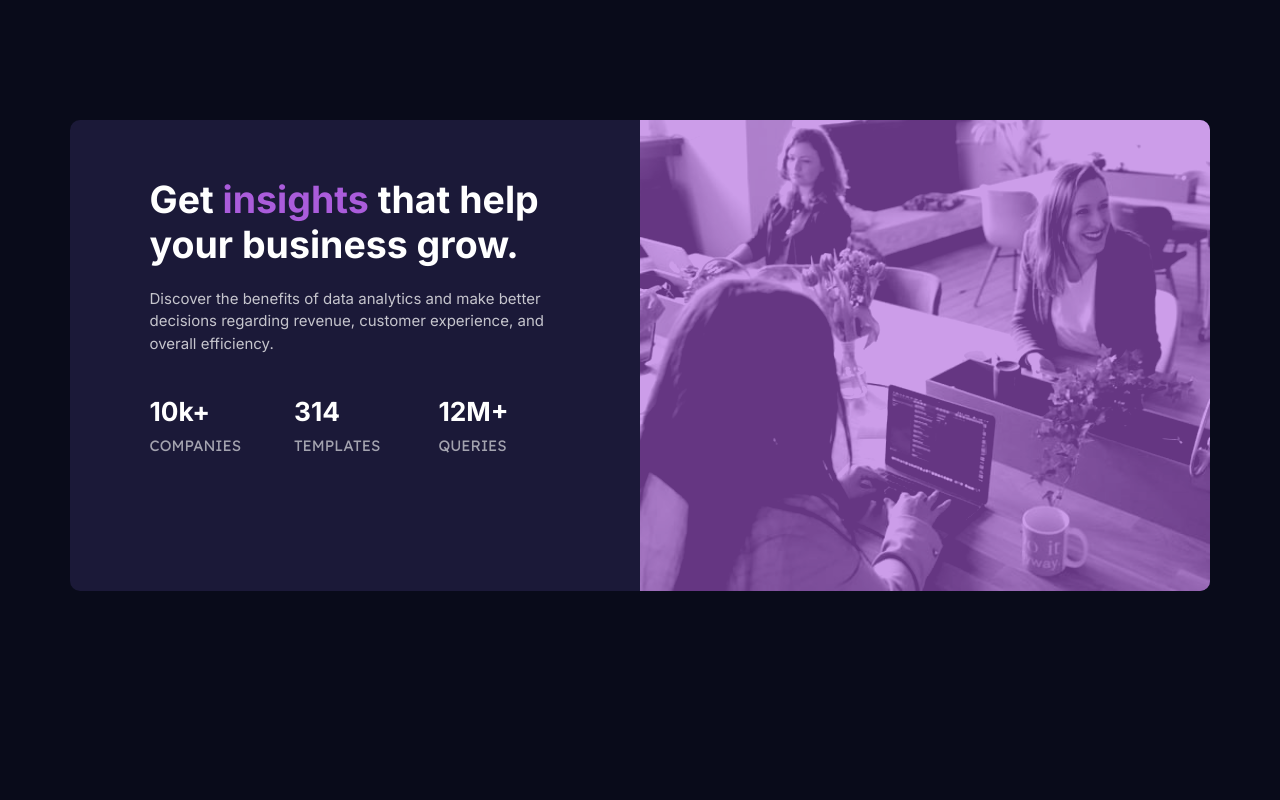
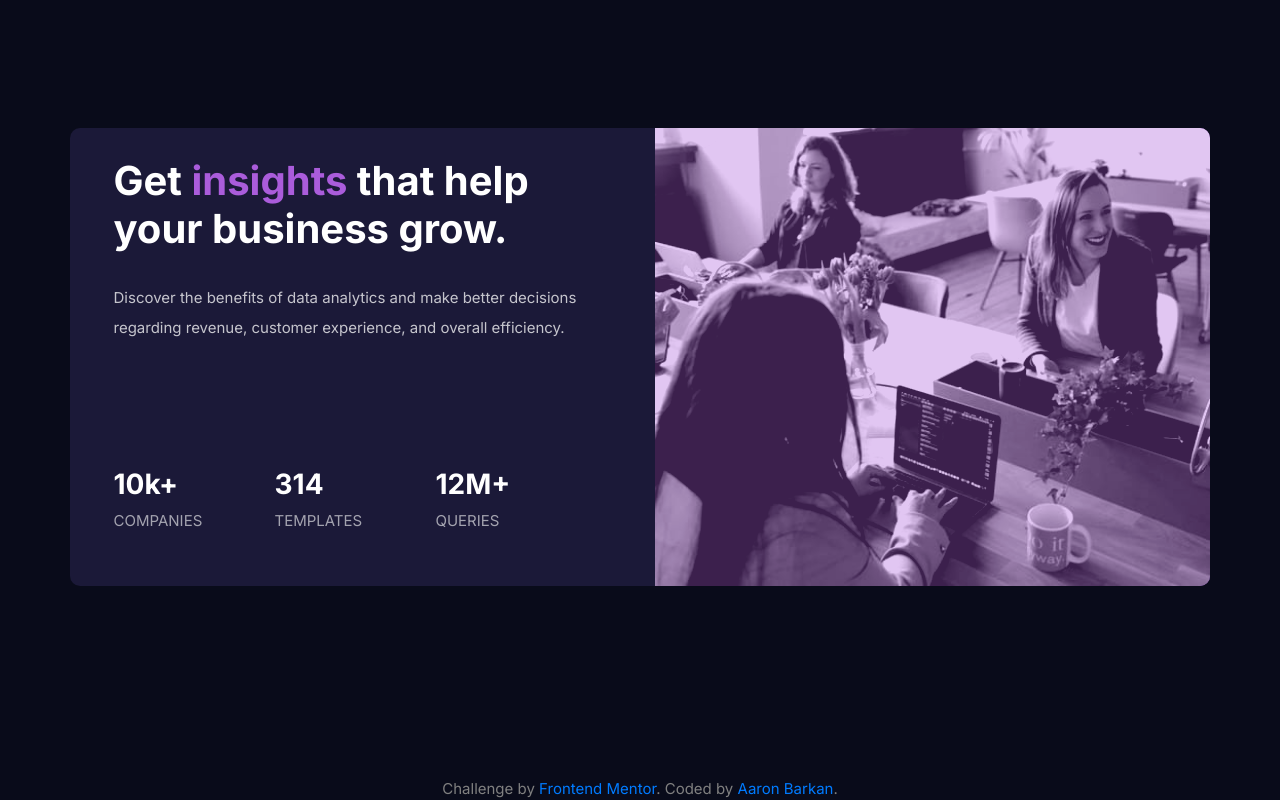
Before and after one commit to 0rokuSaki/stats-preview-card-component, a plain HTML site: page index.html in a window 1280 px wide. Drawn offline with nearby package versions, Linux system fonts and the light colour scheme.

Commit message:
Add files via upload

```diff
--- a/css/styles.css
+++ b/css/styles.css
@@ -1,126 +1,124 @@
-html, body {
+body {
   background-color: hsl(233, 47%, 7%);
-  color: #fff;
-  font-family: Inter, sans-serif;
+  font-family: "Inter", sans-serif;
   font-size: 15px;
-  height: 100%;
-  padding: 32px 16px;
+  text-align: center;
+}
+
+/* Main Section */
+#main-section {
+  padding: 64px 16px;
 }
 
 .main-container {
   background-color: hsl(244, 38%, 16%);
   border-radius: 10px;
-  position: absolute;
-  width: 95%;
-  left: 0;
-  right: 0;
-  top: 15%;
-  margin-left: auto;
-  margin-right: auto;
+  padding: 0;
+}
+/* Header & Stats */
+.main-header, .stat-header {
+  color: hsl(0, 0%, 100%);
+  font-weight: 700;
 }
 
-.image-container {
-  background-color: hsl(277, 64%, 61%);
-  border-top-right-radius: 10px;
-  border-bottom-right-radius: 10px;
-  padding: 0;
+.main-header-accent {
+  color: hsl(277, 64%, 61%);
 }
 
 .info-container {
-  padding: 5%;
-}
-
-.main-heading, .stat-heading {
-  font-weight: bold;
-}
-
-.main-heading-accent {
-  color: hsl(277, 64%, 61%);
+  padding: 2.5% 5%;
 }
 
 .main-paragraph {
   color: hsla(0, 0%, 100%, 0.75);
-  margin-top: 5%;
-}
-
-.stats-container {
-  margin-top: 10%;
+  line-height: 2;
 }
 
 .stat-paragraph {
   color: hsla(0, 0%, 100%, 0.6);
-  font-family: Lexend Deca, sans-serif;
-  font-weight: 400;
 }
 
-.image-header-desktop {
-  border-top-right-radius: 10px;
-  border-bottom-right-radius: 10px;
-  filter: contrast(150%);
-  opacity: 0.4;
-  width: 100%;
-  height: auto;
+.stats-container {
+  padding-left: 0;
 }
 
-.image-header-mobile {
-  border-top-right-radius: 10px;
-  border-top-left-radius: 10px;
-  filter: contrast(150%);
-  opacity: 0.4;
+/* Image */
+.image-header-desktop, .image-header-mobile {
+  filter: opacity(0.65) contrast(150%);
+  height: auto;
   width: 100%;
-  height: auto;
+}
+
+.image-overlay {
+  background-color: hsl(277, 64%, 61%);
+}
+
+/* Attribution Section */
+.attribution {
+  color: grey;
+  position: fixed;
+  bottom: 0;
+  left: 0;
+  right: 0;
 }
 
 /* Media Queries */
-@media only screen and (min-width: 1024px) {
+@media(min-width: 1200px) {
+    .main-paragraph {
+      margin: 30px 0 125px;
+    }
+}
+
+@media(min-width: 992px) {
+  #main-section {
+    padding: 128px 16px;
+  }
+
+  .main-header {
+    margin-top: 0;
+  }
+
   .image-header-mobile {
     display: none;
   }
 
-  .info-container {
-    text-align: left !important;
+  .image-header-desktop {
+    border-top-right-radius: 10px;
+    border-bottom-right-radius: 10px;
+  }
+
+  .image-overlay {
+    display: block;
+    border-top-right-radius: 10px;
+    border-bottom-right-radius: 10px;
   }
 }
 
-@media only screen and (max-width: 1024px) {
-  .main-container {
-    position: static;
-    width: 100%;
-  }
-
-  .main-heading {
-    font-size: 4rem;
-  }
-
+@media(max-width: 992px) {
   .main-paragraph {
-    font-size: 2rem;
-    margin-top: 32px;
+    margin: 16px 0;
   }
 
   .stat-item {
-    margin: 16px 0;
-  }
-
-  .stat-heading {
-    font-size: 3rem;
-  }
-
-  .stat-paragraph {
-    font-size: 2rem;
-  }
-
-  .info-container {
-    text-align: center !important;
+    margin: 10px 0;
   }
 
   .image-header-desktop {
     display: none;
   }
 
-  .image-container {
-    border-top-right-radius: 16px;
-    border-top-left-radius: 16px;
-    border-bottom-right-radius: 0;
-    padding: 0;
+  .image-header-mobile {
+    display: block;
+    border-top-right-radius: 10px;
+    border-top-left-radius: 10px;
+  }
+
+  .image-overlay {
+    border-top-right-radius: 10px;
+    border-top-left-radius: 10px;
+  }
+
+  .attribution {
+    position: static;
   }
 }
--- a/index.html
+++ b/index.html
@@ -1,68 +1,74 @@
 <!DOCTYPE html>
-<html lang="en" dir="ltr">
+<html lang="en">
 
 <head>
-  <meta charset="utf-8">
-  <title>Stats preview card component</title>
+  <meta charset="UTF-8">
 
-  <!-- Bootstrap Stylesheets -->
-  <link href="https://cdn.jsdelivr.net/npm/bootstrap@5.0.1/dist/css/bootstrap.min.css" rel="stylesheet" integrity="sha384-+0n0xVW2eSR5OomGNYDnhzAbDsOXxcvSN1TPprVMTNDbiYZCxYbOOl7+AMvyTG2x" crossorigin="anonymous">
-
-  <!-- Bootstrap Javascript -->
-  <script src="https://cdn.jsdelivr.net/npm/bootstrap@5.0.1/dist/js/bootstrap.bundle.min.js" integrity="sha384-gtEjrD/SeCtmISkJkNUaaKMoLD0//ElJ19smozuHV6z3Iehds+3Ulb9Bn9Plx0x4" crossorigin="anonymous"></script>
-
-  <!-- External CSS Stylesheets -->
-  <link rel="stylesheet" href="css/styles.css">
+  <!-- displays site properly based on user's device -->
+  <meta name="viewport" content="width=device-width, initial-scale=1.0">
 
   <!-- Google Fonts -->
   <link rel="preconnect" href="https://fonts.gstatic.com">
   <link href="https://fonts.googleapis.com/css2?family=Inter:wght@400;700&family=Lexend+Deca&display=swap" rel="stylesheet">
 
+  <!-- Bootstrap CSS -->
+  <link rel="stylesheet" href="https://cdn.jsdelivr.net/npm/bootstrap@4.6.0/dist/css/bootstrap.min.css" integrity="sha384-B0vP5xmATw1+K9KRQjQERJvTumQW0nPEzvF6L/Z6nronJ3oUOFUFpCjEUQouq2+l" crossorigin="anonymous">
+
+  <!-- Bootstrap Javascript -->
+  <script src="https://code.jquery.com/jquery-3.5.1.slim.min.js" integrity="sha384-DfXdz2htPH0lsSSs5nCTpuj/zy4C+OGpamoFVy38MVBnE+IbbVYUew+OrCXaRkfj" crossorigin="anonymous"></script>
+  <script src="https://cdn.jsdelivr.net/npm/bootstrap@4.6.0/dist/js/bootstrap.bundle.min.js" integrity="sha384-Piv4xVNRyMGpqkS2by6br4gNJ7DXjqk09RmUpJ8jgGtD7zP9yug3goQfGII0yAns" crossorigin="anonymous"></script>
+
+  <!-- Custom CSS -->
+  <link rel="stylesheet" href="css/styles.css">
+
   <!-- Favicon -->
-  <link rel="icon" href="images/favicon-32x32.png">
+  <link rel="icon" type="image/png" sizes="32x32" href="./images/favicon-32x32.png">
 
+  <title>Frontend Mentor | Stats preview card component</title>
 </head>
 
 <body>
 
+  <section id="main-section">
     <div class="container main-container">
-
       <div class="row">
-
         <div class="col-lg-6 order-lg-2 image-container">
-        <img src="images\image-header-desktop.jpg" class="img-fluid image-header-desktop" alt="header image">
-        <img src="images\image-header-desktop.jpg" class="img-fluid image-header-mobile" alt="header image">
+          <div class="image-overlay">
+            <img src="images/image-header-mobile.jpg" class="image-header-mobile" alt="header image">
+            <img src="images/image-header-desktop.jpg" class="image-header-desktop" alt="header image">
           </div>
-
-      <div class="col-lg-6 order-lg-1 text-lg-left text-center info-container">
-        <div class="container">
-          <h1 class="main-heading">Get <span class="main-heading-accent">insights</span> that help your business grow.</h1>
-          <p class="main-paragraph">Discover the benefits of data analytics and make better decisions regarding revenue, customer experience, and overall efficiency.</p>
-          <div class="row stats-container">
-
+        </div>
+        <div class="col-lg-6 order-lg-1 text-lg-left info-container">
+          <h1 class="main-header">Get <span class="main-header-accent">insights</span> that help your business grow.</h1>
+          <p class="main-paragraph">Discover the benefits of data analytics and make better decisions regarding revenue, customer
+            experience, and overall efficiency.</p>
+          <div class="container stats-container">
+            <div class="row">
               <div class="col-lg-4 stat-item">
-              <h3 class="stat-heading">10k+</h3>
+                <h3 class="stat-header">10k+</h3>
                 <p class="stat-paragraph">COMPANIES</p>
               </div>
-
               <div class="col-lg-4 stat-item">
-              <h3 class="stat-heading">314</h3>
+                <h3 class="stat-header">314</h3>
                 <p class="stat-paragraph">TEMPLATES</p>
               </div>
-
               <div class="col-lg-4 stat-item">
-              <h3 class="stat-heading">12M+</h3>
+                <h3 class="stat-header">12M+</h3>
                 <p class="stat-paragraph">QUERIES</p>
               </div>
-
             </div>
           </div>
-
-      </div>
-
         </div>
       </div>
+    </div>
+  </section>
 
+  <section id="attribution-section">
+    <div class="attribution">
+      Challenge by <a href="https://www.frontendmentor.io?ref=challenge" target="_blank">Frontend Mentor</a>.
+      Coded by <a href="https://github.com/0rokuSaki" target="_blank">Aaron Barkan</a>.
+    </div>
+  </section>
 
 </body>
 
```
Also changed, not shown: images/screenshot.png (added), 1 other file. Lines whose indentation alone changed are shown as unchanged.
